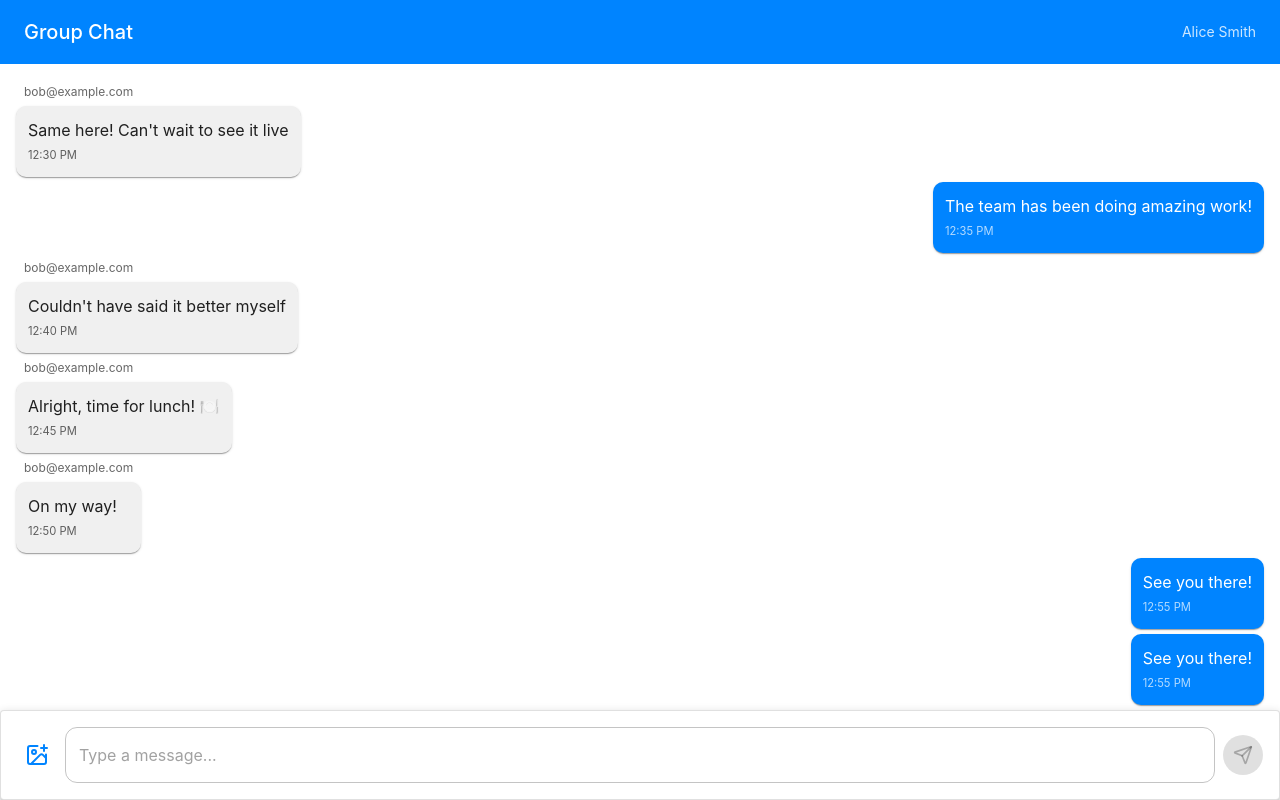
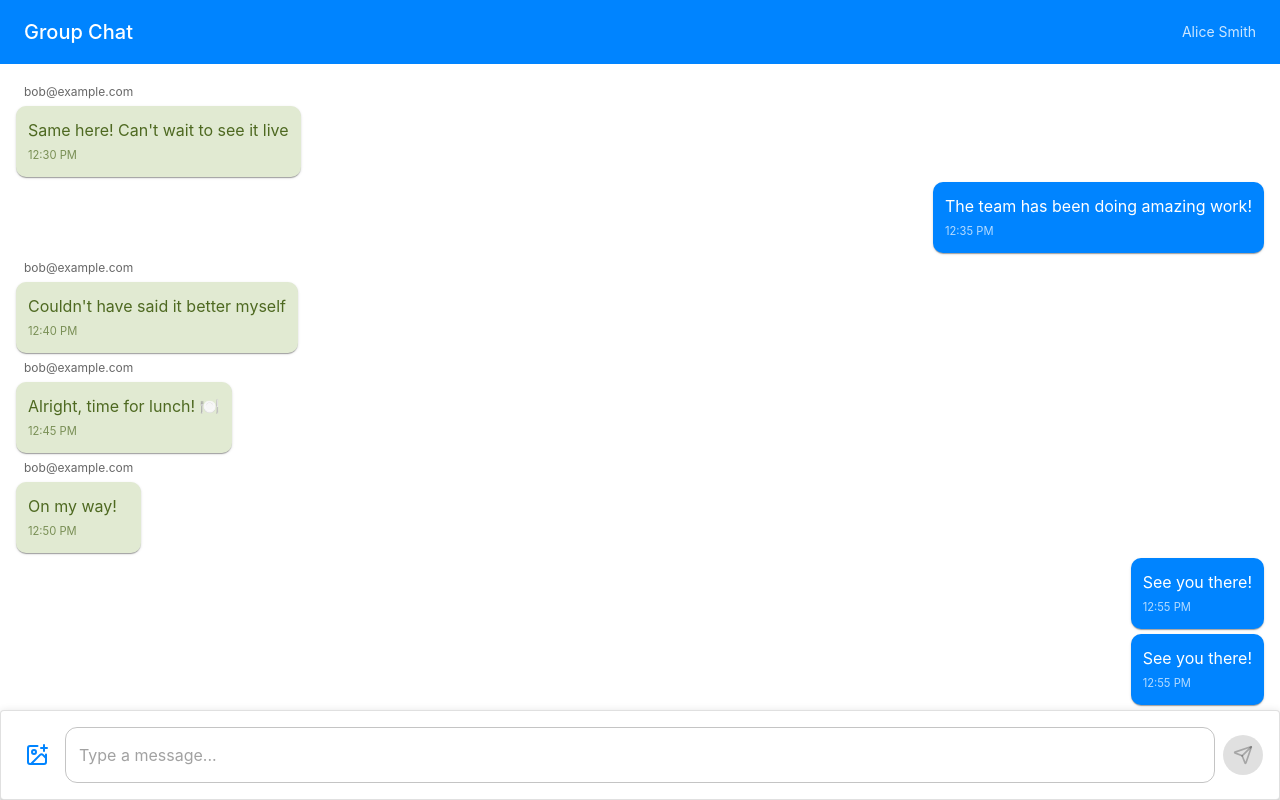
Before and after one commit to Fextur/Chat-App, a React (Vite) app in the folder client/: page / in a window 1280 px wide. Built offline with nearby package versions, Linux system fonts and the light colour scheme.

Commit message:
added message theme coloring based on username hashed

```diff
--- a/client/src/components/Chat.tsx
+++ b/client/src/components/Chat.tsx
@@ -1,6 +1,6 @@
 import { Box, AppBar, Toolbar, Typography } from "@mui/material";
 import { ChatWindow } from "@/components/ChatWindow";
-import { MessageInput } from "@/components//MessageInput";
+import { MessageInput } from "@/components/MessageInput";
 import { useMessages, useSendMessage } from "@/hooks/useMessages";
 import { useUser } from "@/hooks/useUser";
 
--- a/client/src/components/MessageBubble.tsx
+++ b/client/src/components/MessageBubble.tsx
@@ -1,5 +1,6 @@
 import { Box, Typography, Paper } from "@mui/material";
 import { Message } from "@/types";
+import { getUserColor } from "@/utils/colorUtils";
 
 interface MessageBubbleProps {
   message: Message;
@@ -12,6 +13,10 @@ export const MessageBubble = ({
   isCurrentUser,
   showDateHeader = false,
 }: MessageBubbleProps) => {
+  const userColor = isCurrentUser
+    ? null
+    : getUserColor(message.user);
+
   const formatDateHeader = (date: Date) => {
     const today = new Date();
     const yesterday = new Date(today);
@@ -92,8 +97,12 @@ export const MessageBubble = ({
             elevation={1}
             sx={{
               p: 1.5,
-              backgroundColor: isCurrentUser ? "#0084ff" : "#f0f0f0",
-              color: isCurrentUser ? "white" : "text.primary",
+              backgroundColor: isCurrentUser
+                ? "#0084ff"
+                : userColor?.background || "#f0f0f0",
+              color: isCurrentUser
+                ? "white"
+                : userColor?.textColor || "text.primary",
               borderRadius: 2.5,
               wordWrap: "break-word",
               overflowWrap: "break-word",
--- /dev/null
+++ b/client/src/utils/colorUtils.ts
@@ -0,0 +1,24 @@
+function hashString(str: string): number {
+  let hash = 0;
+  for (let i = 0; i < str.length; i++) {
+    const char = str.charCodeAt(i);
+    hash = (hash << 5) - hash + char;
+    hash = hash & hash;
+  }
+  return Math.abs(hash);
+}
+
+export function getUserColor(username: string): {
+  background: string;
+  textColor: string;
+} {
+  const hash = hashString(username);
+  const hue = hash % 280;
+  const saturation = 35 + (hash % 16);
+  const lightness = 85 + (hash % 8);
+  const background = `hsl(${hue}, ${saturation}%, ${lightness}%)`;
+  const textSaturation = 50 + (hash % 16);
+  const textLightness = 25 + (hash % 11);
+  const textColor = `hsl(${hue}, ${textSaturation}%, ${textLightness}%)`;
+  return { background, textColor };
+}
```
